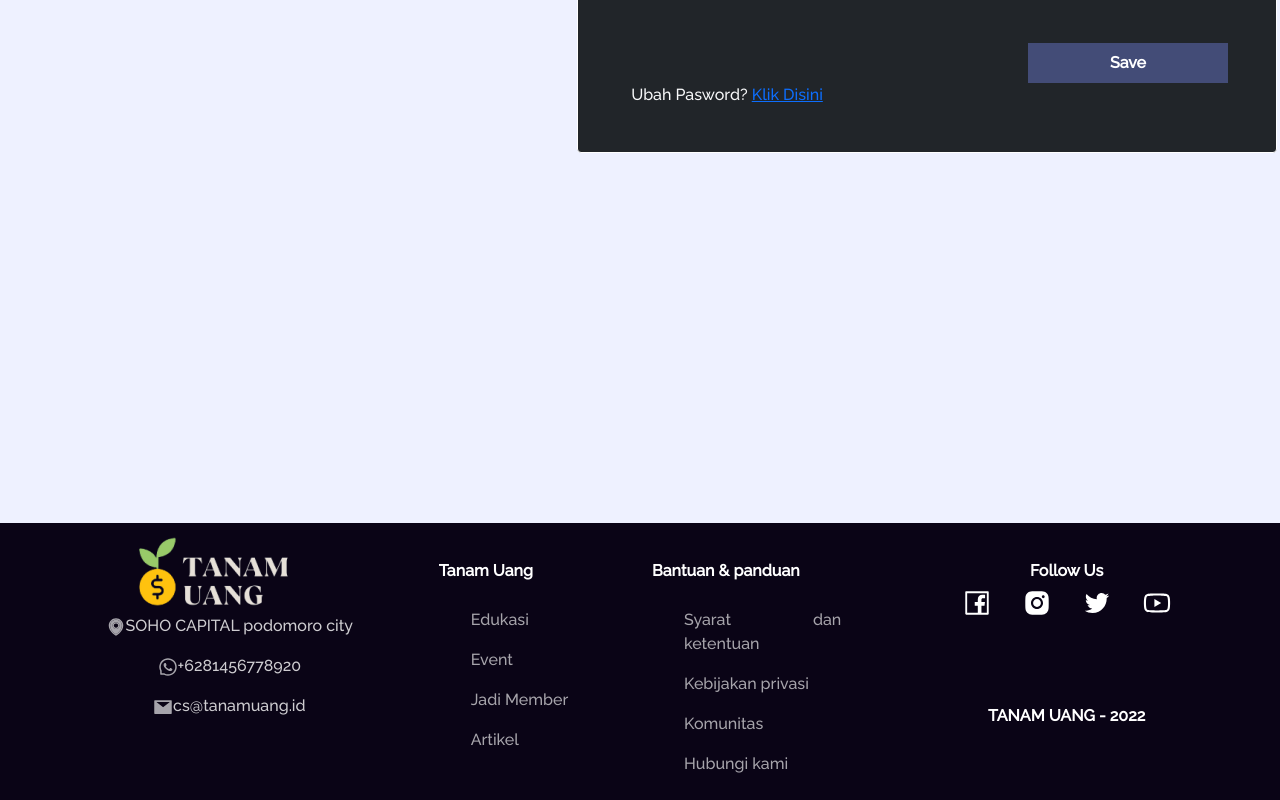
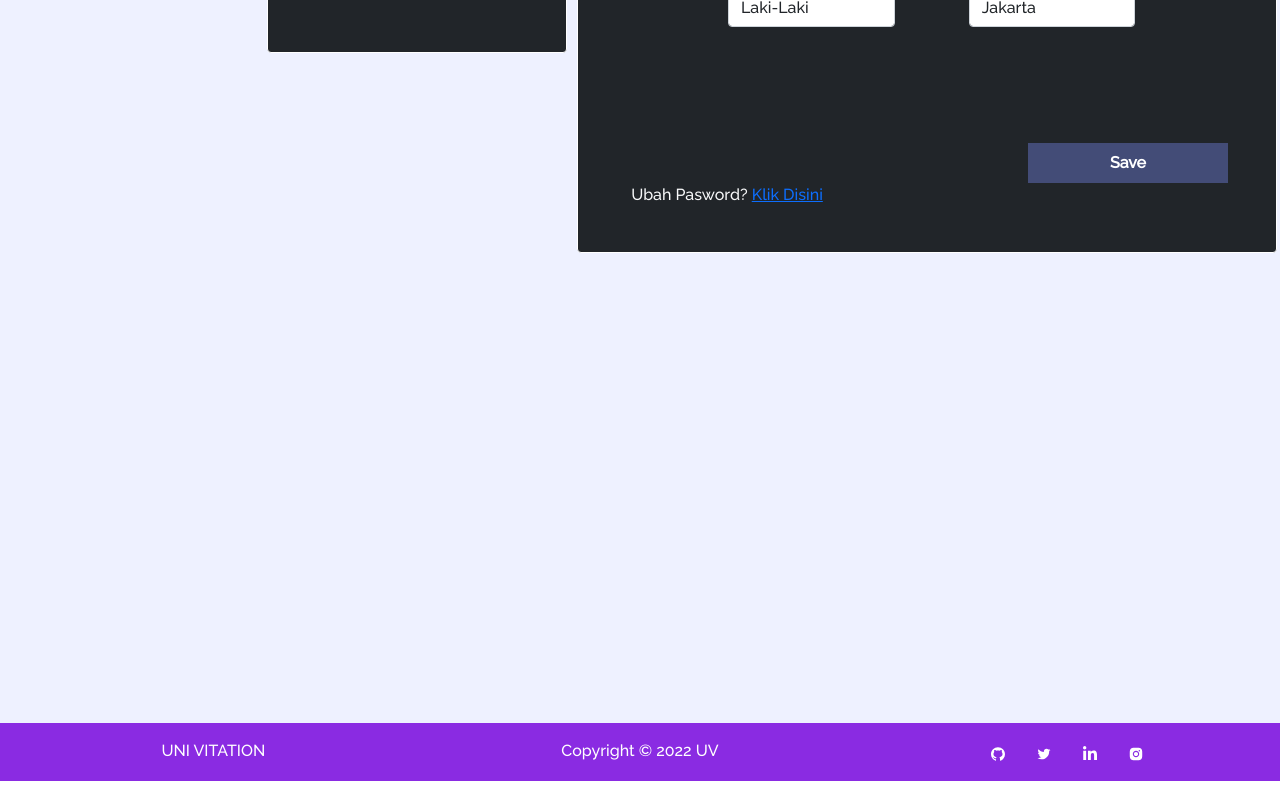
Before and after one commit to AngelNikijuluw/-Massive-Group-UNITE, a React (Create React App) app: page /Profile in a window 1280 px wide. Shown: the part 817-1617 px from the top of the page. Built offline with nearby package versions, Linux system fonts and the light colour scheme.

Commit message:
add login , fix home ,nav

```diff
--- a/src/components/Footer.js
+++ b/src/components/Footer.js
@@ -1,98 +1,25 @@
 import React from "react";
 import { Container, Row, Col } from "react-bootstrap";
-import logo from "../Assets/logo.png";
 import {
+  AiFillGithub,
   AiOutlineTwitter,
   AiFillInstagram,
-  AiTwotoneEnvironment,
-  AiOutlineWhatsApp,
-  AiFillMail,
-  AiOutlineFacebook,
-  AiOutlineYoutube,
 } from "react-icons/ai";
+import { FaLinkedinIn } from "react-icons/fa";
 
 function Footer() {
+  let date = new Date();
+  let year = date.getFullYear();
   return (
     <Container fluid className="footer">
       <Row>
         <Col md="4" className="footer-copywright">
-          <img src={logo} alt="img"></img>
-          <div>
-            <ul>
-              <a href="/">
-                <AiTwotoneEnvironment size={20} />
-              </a>
-              SOHO CAPITAL podomoro city
-            </ul>
-            <ul>
-              <a href="/">
-                <AiOutlineWhatsApp size={20} />
-              </a>
-              +6281456778920
-            </ul>
-            <ul>
-              <a href="/">
-                <AiFillMail size={20} />
-              </a>
-              cs@tanamuang.id
-            </ul>
-          </div>
+          <h3>UNI VITATION</h3>
         </Col>
-        <Col md="2" className="footer-copywright">
-          <h3
-            style={{
-              textAlign: "justify",
-              fontWeight: "bold",
-              paddingTop: "20px",
-              paddingBottom: "20px",
-            }}
-          >
-            Tanam Uang
-          </h3>
-          <div style={{ textAlign: "justify" }}>
-            <ul>
-              <a href=".">Edukasi</a>
-            </ul>
-            <ul>
-              <a href=".">Event</a>
-            </ul>
-            <ul>
-              <a href=".">Jadi Member</a>
-            </ul>
-            <ul>
-              <a href=".">Artikel</a>
-            </ul>
-          </div>
-        </Col>
-
-        <Col md="2" className="footer-copywright">
-          <h3
-            style={{
-              textAlign: "justify",
-              fontWeight: "bold",
-              paddingTop: "20px",
-              paddingBottom: "20px",
-            }}
-          >
-            Bantuan & panduan
-          </h3>
-          <div style={{ textAlign: "justify" }}>
-            <ul>
-              <a href=".">Syarat dan ketentuan</a>
-            </ul>
-            <ul>
-              <a href=".">Kebijakan privasi</a>
-            </ul>
-            <ul>
-              <a href=".">Komunitas</a>
-            </ul>
-            <ul>
-              <a href=".">Hubungi kami</a>
-            </ul>
-          </div>
+        <Col md="4" className="footer-copywright">
+          <h3>Copyright © {year} UV</h3>
         </Col>
         <Col md="4" className="footer-body">
-          <h3>Follow Us</h3>
           <ul className="footer-icons">
             <li className="social-icons">
               <a
@@ -101,7 +28,7 @@ function Footer() {
                 target="_blank"
                 rel="noopener noreferrer"
               >
-                <AiOutlineFacebook size={30} />
+                <AiFillGithub />
               </a>
             </li>
             <li className="social-icons">
@@ -111,7 +38,7 @@ function Footer() {
                 target="_blank"
                 rel="noopener noreferrer"
               >
-                <AiFillInstagram size={30} />
+                <AiOutlineTwitter />
               </a>
             </li>
             <li className="social-icons">
@@ -121,7 +48,7 @@ function Footer() {
                 target="_blank"
                 rel="noopener noreferrer"
               >
-                <AiOutlineTwitter size={30} />
+                <FaLinkedinIn />
               </a>
             </li>
             <li className="social-icons">
@@ -131,18 +58,9 @@ function Footer() {
                 target="_blank"
                 rel="noopener noreferrer"
               >
-                <AiOutlineYoutube size={30} />
+                <AiFillInstagram />
               </a>
             </li>
-            <h3
-              style={{
-                paddingTop: "80px",
-                fontSize: "16px",
-                fontWeight: "bold",
-              }}
-            >
-              TANAM UANG - 2022
-            </h3>
           </ul>
         </Col>
       </Row>
--- a/src/components/Navbar.js
+++ b/src/components/Navbar.js
@@ -82,7 +82,7 @@ function NavBar() {
             </Nav.Item>
 
             <Nav.Item>
-              <Nav.Link href="" rel="noreferrer" style={{border:"1px solid",borderRadius:'5px'}}>
+              <Nav.Link href="/Login" rel="noreferrer" style={{border:"1px solid",borderRadius:'5px'}}>
                 Login
               </Nav.Link>
             </Nav.Item>
--- a/src/pages/Home/Home.js
+++ b/src/pages/Home/Home.js
@@ -5,13 +5,14 @@ import Home2 from "./Home2";
 import Home3 from "./Home3";
 import Home4 from "./Home4";
 import Home5 from "./Home5";
+import Home6 from "./Home6";
 import Layout from "../../components/Layout";
 
 function Home() {
   return (
     <section>
       <Layout title="Inveet | Home" showFooter showNavbar>
-        <Container fluid className="home-section" id="fitur">
+        <Container fluid className="home-section" id="home">
           <Container className="home-content">
             <Row>
 
@@ -38,7 +39,8 @@ function Home() {
                 <h1 className="heading-website">
                 is simply dummy text of the printing and typesetting industry. Lorem Ipsum has been the industry's standard dummy text ever since the 1500s, when an unknown printer took
                 </h1>
-
+                <br></br>
+                <br></br>
 
                 <button
                   style={{
@@ -57,6 +59,7 @@ function Home() {
        <Home3 />
        <Home4 />
        <Home5 />
+       <Home6 />
       </Layout>
     </section>
   );
--- a/src/pages/Home/Home2.js
+++ b/src/pages/Home/Home2.js
@@ -7,10 +7,10 @@ import tamu from "../../Assets/tamu.svg";
 
 function Home2() {
   return (
-    <Container fluid className="home-about-section" id="about">
+    <Container fluid className="home-about-section" id="home">
       <Container>
         <Row>
-          <h1 className="fitur" style={{textAlign:"center",textDecoration:"underline 2px",textTransform:"uppercase"}}>Fitur Kami</h1>
+          <h1 className="fitur" style={{textAlign:"left",textTransform:"uppercase",fontWeight:"bold",letterSpacing:"0px",color:'#546D9D',borderBottom:"2px solid"}}>Fitur Kami</h1>
         <Col
                 sm={3}
                 style={{ paddingBottom: 20, paddingTop: 50 }}
--- a/src/pages/Home/Home3.js
+++ b/src/pages/Home/Home3.js
@@ -4,7 +4,7 @@ import { Container, Row, Col, Card, CardGroup, Button } from "react-bootstrap";
 
 function Home3() {
   return (
-    <Container fluid className="home3" id="about">
+    <Container fluid className="home3" id="home">
       <Container>
         <Row>
          <Col
--- /dev/null
+++ b/src/pages/Home/Home6.js
@@ -0,0 +1,24 @@
+import React from "react";
+import { Container, Row, Col, Button } from "react-bootstrap";
+import homeLogo from "../../Assets/home-main.svg";
+
+function Home6() {
+  return (
+    <Container fluid className="home-akhir" id="home">
+       <Container className="home-content">
+          <Row>
+              <Col className="home-header">
+                <h1 className="heading-name-akhir">
+                  <strong className="main-name">Mulai buat undangan onlinemu</strong>
+                </h1>
+                <br></br>
+                <Button style={{marginBottom:"30px",marginTop:"30px",width:"110px"}}>Preview</Button>
+              </Col>
+
+            </Row>
+          </Container>
+        </Container>
+  );
+}
+
+export default Home6;
--- a/src/style.css
+++ b/src/style.css
@@ -141,11 +141,15 @@ button:focus {
   .navbar {
     padding: 1rem 2rem !important;
     font-size: 1.4rem !important;
-    background-color: #181a27 !important;
+    background-color: white !important;
   }
 
   .navbar-nav .nav-item a::after {
     display: none !important;
+  }
+
+  .navbar-nav .nav-link {
+    color: white !important;
   }
 }
 
@@ -247,6 +251,7 @@ button:focus {
   padding-top: 80px !important;
 }
 
+
 .home-section {
   position: relativa;
   z-index: -1;
@@ -255,6 +260,27 @@ button:focus {
   background-position: top center;
   background-repeat: no-repeat;
 }
+
+.home-akhir {
+  position: relativa;
+  z-index: -1;
+  background-image: url(./Assets/img.png);
+  background-size: 100%;
+  background-repeat: no-repeat;
+}
+
+@media (max-width: 767px) {
+  .home-akhir {
+    background-size: auto;
+  }
+
+  .main-name {
+    margin-bottom: auto;
+    margin-left: -15px;
+    font-size: 30px;
+  }
+}
+
 
 .home-login {
   position: relativa;
@@ -295,9 +321,23 @@ button:focus {
 
 }
 
+.heading-name-akhir {
+  font-size: 2.5em !important;
+  padding-left: 45px !important;
+  text-align: center;
+}
+
+.name-akhir {
+  padding-bottom: 150px;
+}
+
 .heading-website {
   font-size: 1.8em !important;
   padding-left: 45px !important;
+}
+
+.heading-name-akhir button {
+  text-align: center;
 }
 
 .main-name {
@@ -342,8 +382,8 @@ button:focus {
 
 .home-about-section {
   position: relative;
-  padding-bottom: 70px !important;
-  padding-top: 70px !important;
+  padding-bottom: 170px !important;
+  padding-top: 170px !important;
   background-color: #eef1ff;
 }
 
@@ -355,6 +395,13 @@ button:focus {
 }
 
 .home4 {
+  position: relative;
+  padding-bottom: 70px !important;
+  padding-top: 70px !important;
+  background-color: #eef1ff;
+}
+
+.home5 {
   position: relative;
   padding-bottom: 70px !important;
   padding-top: 70px !important;
@@ -440,7 +487,7 @@ button:focus {
 /* Footer */
 /* --------- */
 .footer {
-  background-color: rgb(10, 4, 22);
+  background-color: blueviolet;
   bottom: 0 !important;
   padding-top: 10px !important;
   padding-bottom: 8px !important;
@@ -677,20 +724,18 @@ button {
 .login-form {
   background: #fff;
   width: 25em;
-  margin: 205px auto;
-  margin-right: 100px;
   display: -webkit-box;
   display: flex;
   -webkit-box-orient: vertical;
   -webkit-box-direction: normal;
   flex-direction: column;
-  border-radius: 10px;
-  box-shadow: 0 2px 25px rgba(0, 0, 0, 0.2);
+
 }
 
 .login-form h1 {
   padding: 35px 35px 0 35px;
   font-weight: 300;
+  font-family: cursive
 }
 
 .login-form .content {
@@ -818,17 +863,23 @@ button {
 
 }
 
-@media screen and (max-width: 992px) {
+@media (max-width: 767px) {
   .login-form {
     width: 100%;
+    margin-left: -30px;
+  }
+}
+
+@media (max-width: 767px) {
+  .col-md-5 {
+    margin-left: -40px;
   }
 }
 
 .form {
-  padding: 0.375rem 0.75rem;
+  padding: 0.375rem 00.75rem;
   border: 1px solid #ced4da;
   border-radius: 0.25rem;
-
 }
 
 .form:focus {
@@ -838,3 +889,18 @@ button {
   outline: 0;
   box-shadow: 0 0 0 0.25rem rgb(13 110 253 / 25%);
 }
+
+.card-paket h1 {
+  padding-top: 20px;
+  font-weight: bold;
+}
+
+.card-tema h1 {
+  font-size: 2rem;
+  padding-top: 15px;
+}
+
+.home-header .btn-akhir {
+  justify-content: center;
+  display: ;
+}
```
Also changed, not shown: src/pages/Home/Home4.js (+6 -6 lines), src/pages/Home/Home5.js (+6 -5 lines), src/pages/Login/Login.js (+29 -24 lines), src/pages/SignUp/SignUp.js (+40 -28 lines), src/Assets/img.png (added).
